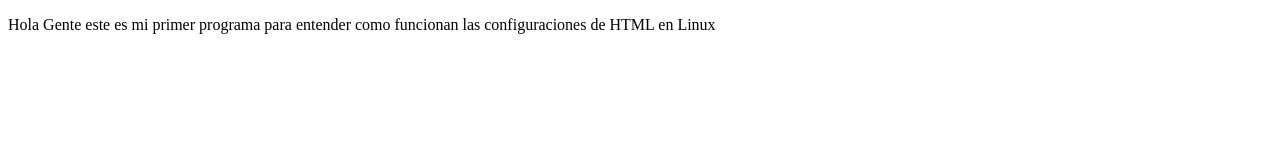
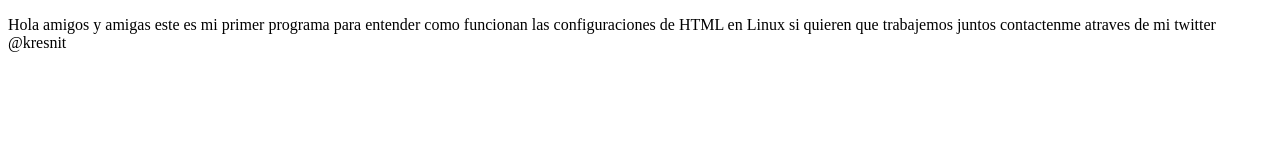
Before and after one commit to kresnit/proyectoDemoCursoPrework, a plain HTML site: page index.html in a window 1280 px wide. Drawn offline with Linux system fonts and the light colour scheme.

Commit message:
Cambios agregamos sitio de twitter

```diff
--- a/index.html
+++ b/index.html
@@ -7,6 +7,6 @@
     <title>Hola Mundo</title>
 </head>
 <body>
-    <p>Hola Gente este es mi primer programa para entender como funcionan las configuraciones de HTML en Linux</p>
+    <p>Hola amigos y amigas este es mi primer programa para entender como funcionan las configuraciones de HTML en Linux si quieren que trabajemos juntos contactenme atraves de mi twitter @kresnit</p>
 </body>
 </html>
```
